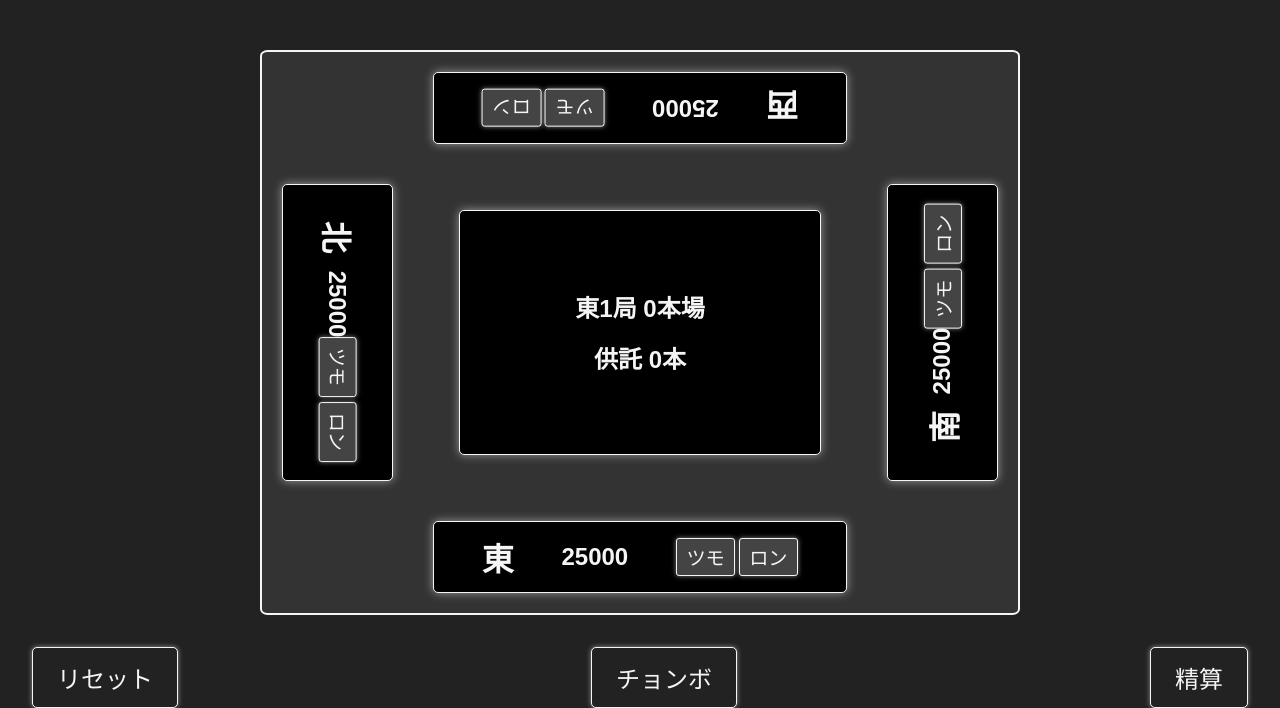
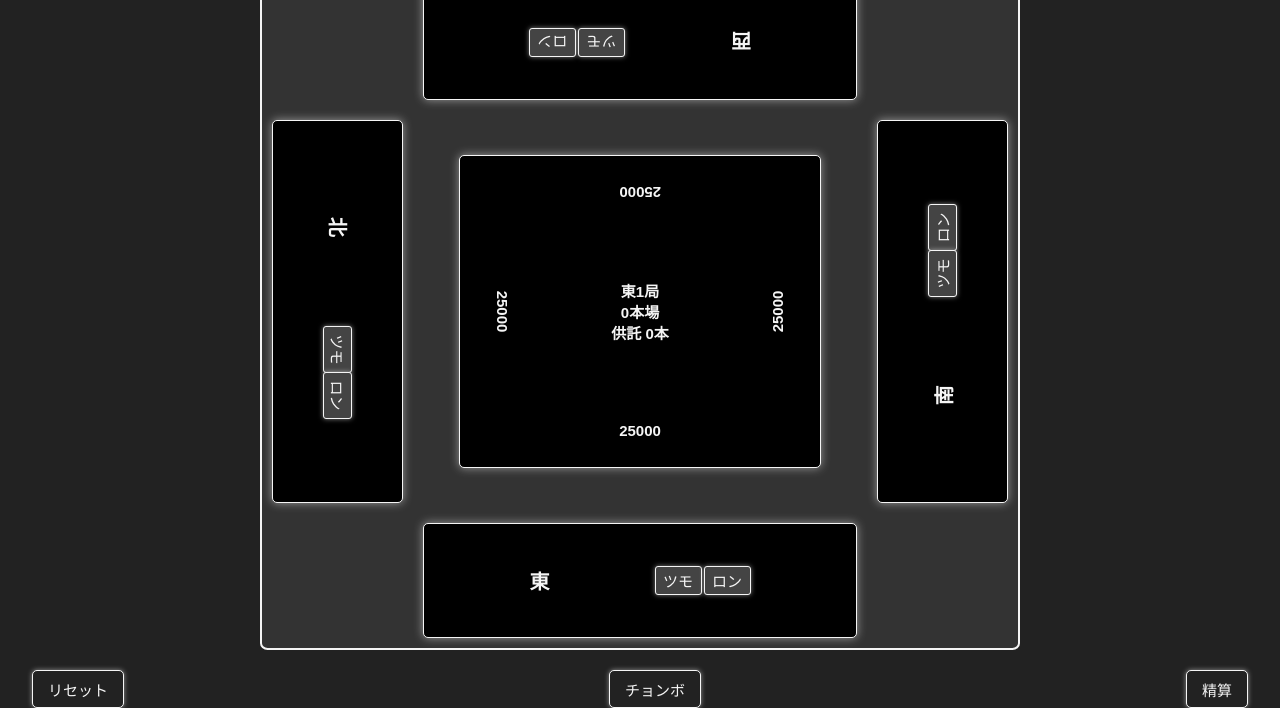
Before and after one commit to Venicck/MJ-Compass-Pico2w, a plain HTML site: page index.html in a window 1280 px wide. Shown: the part 92-800 px from the top of the page. Drawn offline with Linux system fonts and the light colour scheme.

Commit message:
スマホ用UI修正
いまだにツモはバグってます

```diff
--- a/index.html
+++ b/index.html
@@ -4,6 +4,7 @@
     <meta charset="UTF-8">
     <title>雀パス 制御アプリ</title>
     <link rel="stylesheet" href="style.css">
+    <meta name="viewport" content="width=device-width, initial-scale=1.0">
 </head>
 <script src="script.js"></script>
 <body>
@@ -18,10 +19,7 @@
             <div class="box">
                 <div class="btns">
                     <button id="ron-btn" onclick="SelectRon(2)">ロン</button>
-                    <button id="tumo-btn" onclick="ShowTumo(2)">ツモ</button>
-                </div>
-                <div class="score">
-                    25000
+                    <button id="tumo-btn" onclick="ConfirmTumo(2)">ツモ</button>
                 </div>
                 <div class="dir">
                     西
@@ -36,33 +34,32 @@
                 <div class="dir">
                     北
                 </div>
-                <div class="score">
-                    25000
-                </div>
                 <div class="btns">
-                    <button id="tumo-btn" onclick="ShowTumo(3)">ツモ</button>
+                    <button id="tumo-btn" onclick="ConfirmTumo(3)">ツモ</button>
                     <button id="ron-btn" onclick="SelectRon(3)">ロン</button>
                 </div>
             </div>
         </div>
         <div class="mid">
             <div class="box">
+                <div class="bl"></div>
+                <div class="score" id="sc-3">25000</div>
+                <div class="bl"></div>
+                <div class="score" id="sc-4">25000</div>
                 <div class="text">
-                    東1局 0本場
+                    東1局<br>0本場<br>供託 0本
                 </div>
-                <div class="text">
-                    供託 0本
-                </div>
+                <div class="score" id="sc-2">25000</div>
+                <div class="bl"></div>
+                <div class="score" id="sc-1">25000</div>
+                <div class="bl"></div>
             </div>
         </div>
         <div class="stats" id="st-2">
             <div class="box">
                 <div class="btns">
                     <button id="ron-btn" onclick="SelectRon(1)">ロン</button>
-                    <button id="tumo-btn" onclick="ShowTumo(1)">ツモ</button>
-                </div>
-                <div class="score">
-                    25000
+                    <button id="tumo-btn" onclick="ConfirmTumo(1)">ツモ</button>
                 </div>
                 <div class="dir">
                     南
@@ -77,11 +74,8 @@
                 <div class="dir">
                     東
                 </div>
-                <div class="score">
-                    25000
-                </div>
                 <div class="btns">
-                    <button id="tumo-btn" onclick="ShowTumo(0)">ツモ</button>
+                    <button id="tumo-btn" onclick="ConfirmTumo(0)">ツモ</button>
                     <button id="ron-btn" onclick="SelectRon(0)">ロン</button>
                 </div>
             </div>
@@ -109,6 +103,7 @@
         <h2>P0</h2>
         <div class="btn-grid">
         </div>
+        <button class="confirm" onclick="PayTumo()">確定</button>
         <button class="cancel" onclick="CancelTumo()">キャンセル</button>
     </div>
 
@@ -118,6 +113,7 @@
         <div class="btn-grid">
             <button class="btn-score" id="score-2000" onclick="SelectScore(2000)">2000</button>
         </div>
+        <button class="confirm" onclick="PayRon()">確定</button>
         <button class="cancel" onclick="CancelRon()">キャンセル</button>
     </div>
 
--- a/script.js
+++ b/script.js
@@ -57,8 +57,8 @@ const TumoListOyaOther = [
 
 
 let bluetoothDevice = null;
-let rxCharacteristic = null; // 追加
-let txCharacteristic = null; // 追加
+let rxCharacteristic = null;
+let txCharacteristic = null;
 function LOG(str, color=null) {
     console.log(str);
 }
@@ -120,7 +120,30 @@ function ConfirmRon(playerIndex) {
     document.querySelector(".screen#ron > h2").textContent = `P${ronPlayerPay} → P${ronPlayerGet}`;
 }
 
+function PayRon() {
+    if (selectedScore === null) {
+        alert("点数を選んでください");
+        return;
+    }
+    const data = `RON:${ronPlayerPay}<-${ronPlayerGet}_${selectedScore}`;
+    Send(data);
+    CancelRon();
+}
+
+function PayTumo() {
+    if (selectedScore === null) {
+        alert("点数を選んでください");
+        return;
+    }
+    const data = `TUMO:${tumoPlayer}<-${selectedScore.replace("-", "_")}`;
+    Send(data);
+    CancelTumo();
+}
+
 function CancelRon() {
+    selectedScore = null;
+    ronPlayerPay = null;
+    ronPlayerGet = null;
     for (i = 0; i < 4; i++) {
         let box = document.querySelector(`#st-${i+1} > .box`);
         box.style.cursor = "default";
@@ -134,7 +157,33 @@ function CancelRon() {
     document.querySelector("h2#msg").textContent = "";
 }
 
+function ConfirmTumo(playerIndex) {
+    tumoPlayer = playerIndex;
+    Show('.screen#tumo');
+    const grid = document.querySelector('.screen#tumo > .btn-grid');
+    grid.innerHTML = '';
+    let list = tumoPlayer === 0 ? TumoListOya : TumoList;
+    for (let i = 0; i < list.length; i++) {
+        if (tumoPlayer === 0) {
+            var score = list[i];
+        } else {
+            var score = `${list[i][0]}-${list[i][1]}`;
+        }
+        const btn = document.createElement('button');
+        if (tumoPlayer === 0) {
+            btn.textContent = score + " All";
+        } else {
+            btn.textContent = score;
+        }
+        btn.id = `score-${score}`;
+        btn.onclick = () => SelectScore(score);
+        grid.appendChild(btn);
+    }
+}
+
 function CancelTumo() {
+    selectedScore = null;
+    tumoPlayer = null;
     Hide('.screen#tumo');
     Show(".stats > .box > .btns > button", "block");
     Show(".commands", "flex");
@@ -142,8 +191,7 @@ function CancelTumo() {
 
 function SelectScore(score) {
     selectedScore = score;
-    const screen = document.querySelector('.screen[style="display: flex;"]');
-    let btns = screen.querySelectorAll(".btn-grid > button");
+    let btns = document.querySelectorAll(".screen > .btn-grid > button");
     btns.forEach(btn => {
         if (btn.id == `score-${score}`) {
             btn.style.backgroundColor = "#008800";
@@ -168,25 +216,7 @@ function ShowRon() {
     }
 }
 
-function ShowTumo(playerIndex) {
-    tumoPlayer = playerIndex;
-    Show('.screen#tumo');
-    const grid = document.querySelector('.screen#tumo > .btn-grid');
-    grid.innerHTML = '';
-    let list = tumoPlayer === 0 ? TumoListOya : TumoList;
-    for (let i = 0; i < list.length; i++) {
-        if (tumoPlayer === 0) {
-            var score = `${list[i]} All`;
-        } else {
-            var score = `${list[i][0]}-${list[i][1]}`;
-        }
-        const btn = document.createElement('button');
-        btn.textContent = score;
-        btn.id = `score-${score}`;
-        btn.onclick = () => SelectScore(score);
-        grid.appendChild(btn);
-    }
-}
+
 
 // ---------------------------------
 // Pico 2w との無線処理
--- a/style.css
+++ b/style.css
@@ -2,6 +2,7 @@
     font-family: Arial, sans-serif;
     box-sizing: border-box;
     color: whitesmoke;
+    font-size: 10px;
     margin: 0;
     padding: 0;
 }
@@ -41,7 +42,7 @@ h1 {
     flex-direction: column;
     align-items: center;
     justify-content: center;
-    padding: 20px;
+    padding: 10px;
 }
 
 .stats > .box {
@@ -78,26 +79,43 @@ h1 {
     border: 1px solid whitesmoke;
     border-radius: 5px;
     box-shadow: 0 0 10px rgba(255, 255, 255, 0.5);
-    display: flex;
-    flex-direction: column;
-    align-items: center;
-    justify-content: center;
+    display: grid;
+    grid-template-columns: 1fr 2fr 1fr;
+    grid-template-rows: 1fr 2fr 1fr;
     gap: 1em;
 }
 
 .mid > .box > .text {
+    height: 100%;
+    width: 100%;
+    display: flex;
+    align-items: center;
+    justify-content: center;
+    align-self: center;
+    text-align: center;
     font-size: 1.5em;
     font-weight: bold;
 }
 
-.stats > .box > .dir {
-    font-size: 2em;
+.mid > .box > .score {
+    align-self: center;
+    text-align: center;
+    font-size: 1.5em;
     font-weight: bold;
 }
 
-.stats > .box > .score {
-    text-align: right;
-    font-size: 1.5em;
+.mid > .box > .score#sc-2 {
+    rotate: -90deg;
+}
+.mid > .box > .score#sc-3 {
+    rotate: 180deg;
+}
+.mid > .box > .score#sc-4 {
+    rotate: -270deg;
+}
+
+.stats > .box > .dir {
+    font-size: 2em;
     font-weight: bold;
 }
 
@@ -111,7 +129,7 @@ h1 {
 
 .stats > .box > .btns > button {
     padding: 0.2em 0.5em;
-    font-size: 1.2em;
+    font-size: 1.5em;
     background-color: #444444;
     border: 1px solid whitesmoke;
     box-shadow: 0 0 5px rgba(255, 255, 255, 0.5);
@@ -133,25 +151,33 @@ h1 {
     flex-direction: column;
     gap: 1.7em;
 }
+
+#st-2 > .box > .dir {
+    rotate: -90deg;
+}
+#st-3 > .box > .dir {
+    rotate: 180deg;
+}
+#st-4 > .box > .dir {
+    rotate: -270deg;
+}
 #st-2 > .box > .btns > button {
     rotate: -90deg;
+    align-self: center;
+    width: max-content;
+    height: auto;
 }
 #st-3 > .box > .btns > button {
     rotate: 180deg;
+    align-self: center;
+    width: max-content;
+    height: auto;
 }
 #st-4 > .box > .btns > button {
     rotate: -270deg;
-}
-
-#st-2 > .box > .dir, #st-2 > .box > .score {
-    rotate: -90deg;
-}
-#st-3 > .box > .dir, #st-3 > .box > .score {
-    rotate: 180deg;
-}
-
-#st-4 > .box > .dir, #st-4 > .box > .score {
-    rotate: 90deg;
+    align-self: center;
+    width: max-content;
+    height: auto;
 }
 
 .commands {
@@ -195,6 +221,7 @@ h1 {
 }
 
 button {
+    touch-action: manipulation;
     cursor: pointer;
     padding: .5em 1em;
     background-color: #222222;
```
Also changed, not shown: 3 other files.
